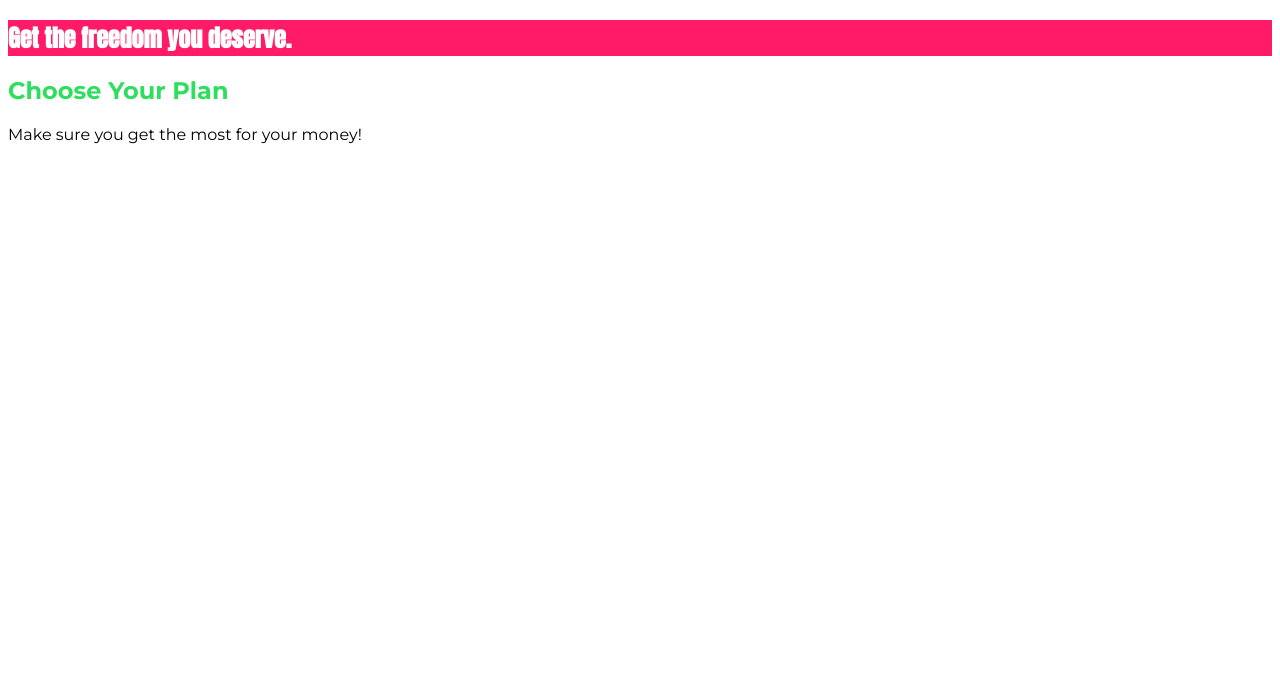
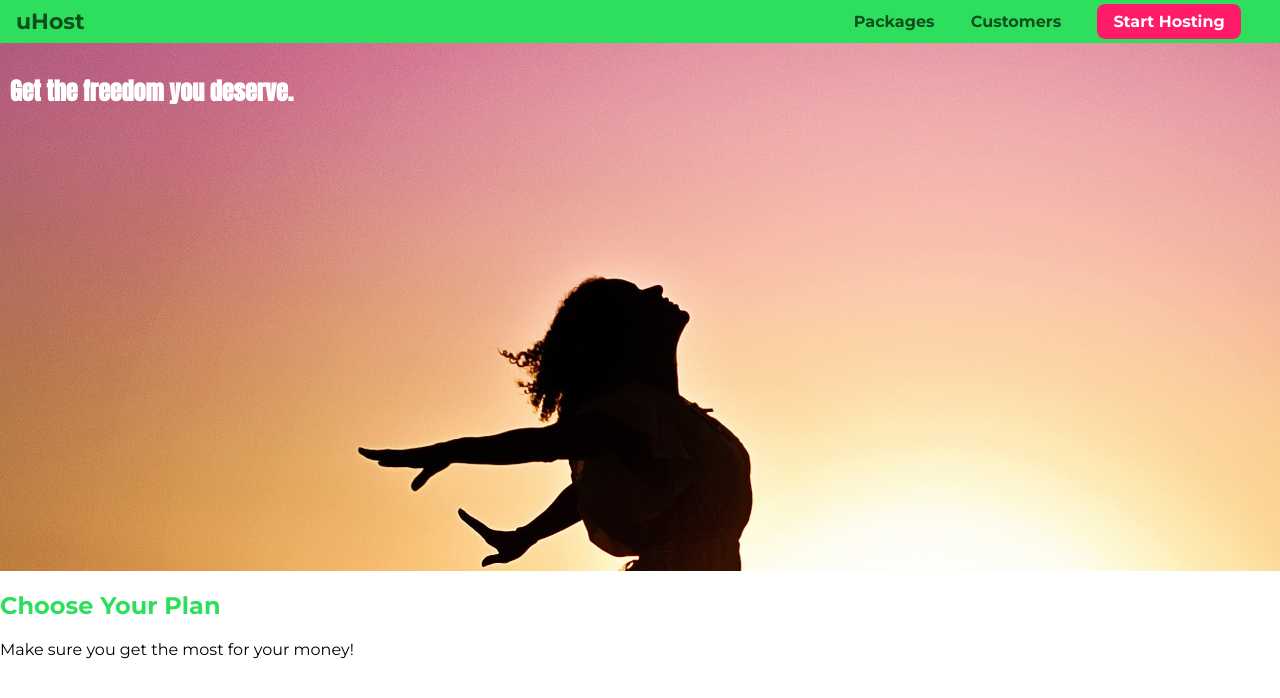
Before and after one commit to AhnDaHoon/css, a plain HTML site: page basics-01-understanding-the-course-project-starting-code/index.html in a window 1280 px wide. Drawn offline with Linux system fonts and the light colour scheme.

Commit message:
no message

```diff
--- a/basics-01-understanding-the-course-project-starting-code/index.html
+++ b/basics-01-understanding-the-course-project-starting-code/index.html
@@ -1,17 +1,33 @@
-<!DOCTYPE html>
-<html lang="en">
-
 <head>
-    <meta charset="UTF-8">
-    <meta http-equiv="X-UA-Compatible" content="ie=edge">
+  <meta charset="UTF-8" />
+  <meta http-equiv="X-UA-Compatible" content="ie=edge" />
   <title>uHost</title>
-    <link rel="shortcut icon" href="favicon.png">
-    <link href="https://fonts.googleapis.com/css?family=Anton" rel="stylesheet">
-    <link href="https://fonts.googleapis.com/css?family=Montserrat:400,700" rel="stylesheet">
-    <link rel="stylesheet" href="main.css">
+  <link rel="shortcut icon" href="favicon.png" />
+  <link href="https://fonts.googleapis.com/css?family=Anton" rel="stylesheet" />
+  <link
+    href="https://fonts.googleapis.com/css?family=Montserrat:400,700"
+    rel="stylesheet"
+  />
+  <link rel="stylesheet" href="main.css" />
 </head>
-
-<body>
+<header class="main-header">
+  <div>
+    <a href="index.html" class="main-header__brand"> uHost </a>
+  </div>
+  <nav class="main-nav">
+    <ul class="main-nav__items">
+      <li class="main-nav__item">
+        <a href="packages/index.html">Packages</a>
+      </li>
+      <li class="main-nav__item">
+        <a href="customers/index.html">Customers</a>
+      </li>
+      <li class="main-nav__item main-nav__item--cta">
+        <a href="start-hosting/index.html">Start Hosting</a>
+      </li>
+    </ul>
+  </nav>
+</header>
 <main>
   <section id="product-overview">
     <h1>Get the freedom you deserve.</h1>
@@ -21,6 +37,3 @@
     <p>Make sure you get the most for your money!</p>
   </section>
 </main>
-</body>
-
-</html>
--- a/basics-01-understanding-the-course-project-starting-code/main.css
+++ b/basics-01-understanding-the-course-project-starting-code/main.css
@@ -1,20 +1,97 @@
+* {
+  box-sizing: border-box;
+}
+
 body {
-    font-family: 'Montserrat', sans-serif;
+  font-family: "Montserrat", sans-serif;
+  margin: 0;
 }
 
 #product-overview {
-    background: #ff1b68;
+  background: url("freedom.jpg");
+  width: 100%;
+  height: 528px;
+  padding: 10px;
 }
 
 .section-title {
-    color: #2ddf5c;
+  color: #2ddf5c;
 }
 
 #product-overview h1 {
-    color: white;
-    font-family: 'Anton', sans-serif;
+  color: white;
+  font-family: "Anton", sans-serif;
 }
 
 /* h1 {
     font-family: sans-serif;
 } */
+
+.main-header {
+  width: 100%;
+  background-color: #2ddf5c;
+  padding: 8px 16px;
+}
+
+.main-header > div {
+  display: inline-block;
+  vertical-align: middle;
+}
+
+.main-header__brand {
+  color: #0e4f1f;
+  text-decoration: none;
+  font-weight: bold;
+  font-size: 22px;
+}
+
+.main-nav {
+  display: inline-block;
+  text-align: right;
+  width: calc(100% - 80px);
+  vertical-align: middle;
+}
+
+.main-nav__items {
+  margin: 0;
+  padding: 0;
+  list-style: none;
+}
+
+.main-nav__item {
+  display: inline-block;
+  color: #0e4f1f;
+  margin: 0px 16px;
+}
+
+.main-nav__item a {
+  text-decoration: none;
+  color: #0e4f1f;
+  font-weight: bold;
+  padding: 3px 0;
+}
+
+/* .main-nav__item a::after {
+  content: " (Link)";
+  color: red;
+} */
+
+.main-nav__item a:hover,
+.main-nav__item a:active {
+  color: white;
+  border-bottom: 5px solid white;
+}
+
+.main-nav__item--cta a {
+  color: white;
+  background-color: #ff1b68;
+  padding: 8px 16px;
+  border-radius: 8px;
+}
+
+.main-nav__item--cta a:hover,
+.main-nav__item--cta a:active {
+  color: #ff1b68;
+  background-color: white;
+  border: none;
+}
```
Also changed, not shown: basics-01-understanding-the-course-project-starting-code/freedom.jpg (added). Lines whose indentation alone changed are shown as unchanged.
